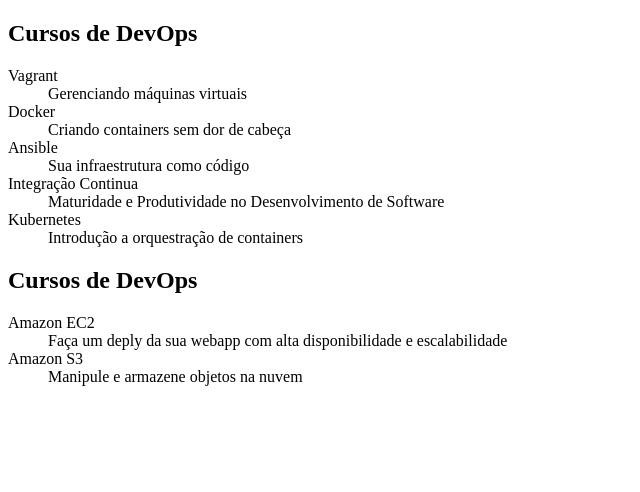
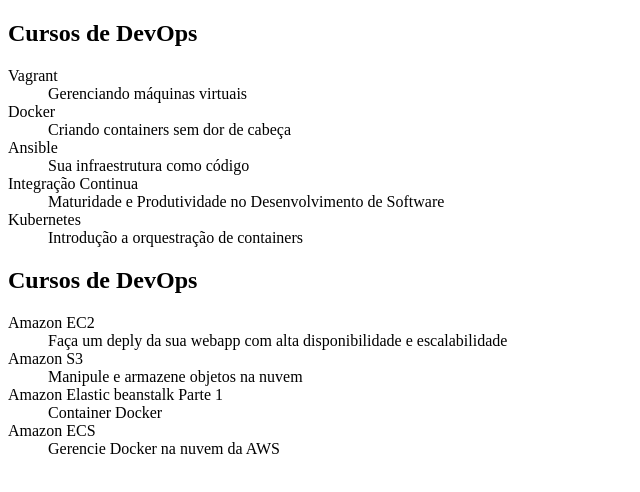
Before and after one commit to Yendak/alura-git, a plain HTML site: page index.html in a window 1280 px wide. Shown: the whole page, without its empty margins (0-640 px from the left). Drawn offline with Linux system fonts and the light colour scheme.

Commit message:
Cursos de Beanstalk e ECS adicionados

```diff
--- a/index.html
+++ b/index.html
@@ -29,6 +29,12 @@
 
         <dt>Amazon S3<dt>
         <dd>Manipule e armazene objetos na nuvem</dd>
+
+        <dt>Amazon Elastic beanstalk Parte 1<dt>
+        <dd>Container Docker</dd>
+
+        <dt>Amazon ECS<dt>
+        <dd>Gerencie Docker na nuvem da AWS</dd>
     </dl>
 </body>
 </html>
```
